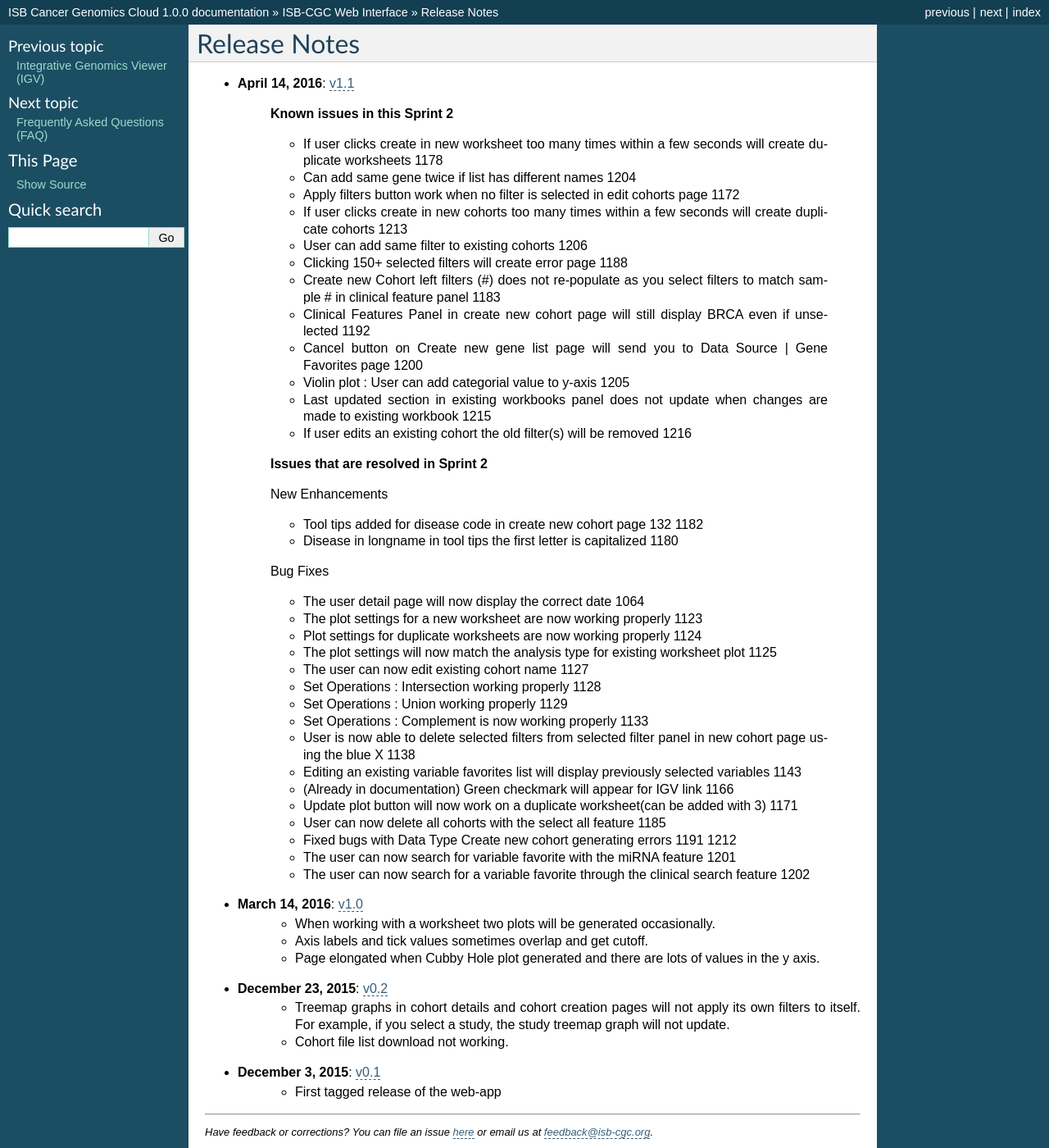
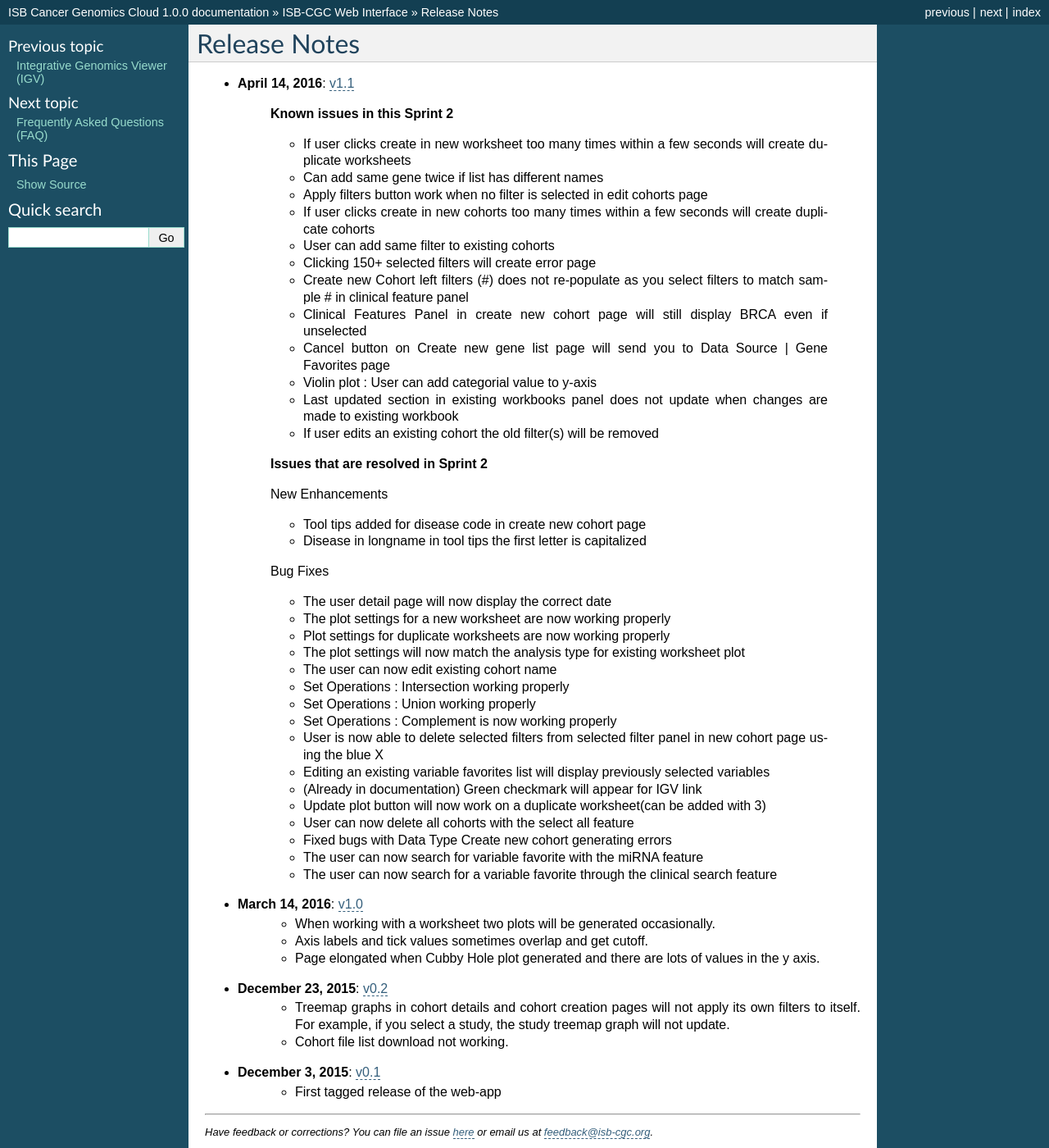
Before and after one commit to isb-cgc/readthedocs, a Sphinx documentation site: the page built from docs/source/sections/webapp/releases.rst, in a window 1280 px wide and 1400 px high. Shown: the whole window at 82% size. Built offline with Sphinx 7.4.7, drawn with Linux system fonts in a browser that asks for light colours.

Commit message:
Update releases.rst

```diff
--- a/docs/source/sections/webapp/releases.rst
+++ b/docs/source/sections/webapp/releases.rst
@@ -6,45 +6,45 @@
 
     **Known issues in this Sprint 2**
 
-    - If user clicks create in new worksheet too many times within a few seconds will create duplicate worksheets 1178
-    - Can add same gene twice if list has different names 1204
-    - Apply filters button work when no filter is selected in edit cohorts page 1172
-    - If user clicks create in new cohorts too many times within a few seconds will create duplicate cohorts 1213
-    - User can add same filter to existing cohorts 1206
-    - Clicking 150+ selected filters will create error page 1188
-    - Create new Cohort left filters (#) does not re-populate as you select filters to match sample # in clinical feature panel 1183
-    - Clinical Features Panel in create new cohort page will still display BRCA even if unselected 1192
-    - Cancel button on Create new gene list page will send you to Data Source | Gene Favorites page 1200
-    - Violin plot : User can add categorial value to y-axis 1205
-    - Last updated section in existing workbooks panel does not update when changes are made to existing workbook 1215
-    - If user edits an existing cohort the old filter(s) will be removed 1216
+    - If user clicks create in new worksheet too many times within a few seconds will create duplicate worksheets
+    - Can add same gene twice if list has different names
+    - Apply filters button work when no filter is selected in edit cohorts page
+    - If user clicks create in new cohorts too many times within a few seconds will create duplicate cohorts
+    - User can add same filter to existing cohorts
+    - Clicking 150+ selected filters will create error page
+    - Create new Cohort left filters (#) does not re-populate as you select filters to match sample # in clinical feature panel
+    - Clinical Features Panel in create new cohort page will still display BRCA even if unselected
+    - Cancel button on Create new gene list page will send you to Data Source | Gene Favorites page
+    - Violin plot : User can add categorial value to y-axis
+    - Last updated section in existing workbooks panel does not update when changes are made to existing workbook
+    - If user edits an existing cohort the old filter(s) will be removed
 
 
     **Issues that are resolved in Sprint 2**
 
     New Enhancements
 
-    - Tool tips added for disease code in create new cohort page 132 1182
-    - Disease in longname in tool tips the first letter is capitalized 1180
+    - Tool tips added for disease code in create new cohort page
+    - Disease in longname in tool tips the first letter is capitalized
 
     Bug Fixes
 
-    - The user detail page will now display the correct date 1064
-    - The plot settings for a new worksheet are now working properly 1123
-    - Plot settings for duplicate worksheets are now working properly 1124
-    - The plot settings will now match the analysis type for  existing worksheet plot 1125
-    - The user can now edit existing cohort name 1127
-    - Set Operations : Intersection working properly 1128
-    - Set Operations : Union working properly 1129
-    - Set Operations : Complement is now working properly 1133
-    - User is now able to delete selected filters from selected filter panel in new cohort page using the blue X 1138
-    - Editing an existing variable favorites list will display previously selected variables 1143
-    - (Already in documentation) Green checkmark will appear for IGV link 1166
-    - Update plot button will now work on a duplicate worksheet(can be added with 3) 1171
-    - User can now delete all cohorts with the select all feature 1185
-    - Fixed bugs with Data Type Create new cohort generating errors 1191 1212
-    - The user can now search for variable favorite with the miRNA feature 1201
-    - The user can now search for a variable favorite through the clinical search feature 1202
+    - The user detail page will now display the correct date
+    - The plot settings for a new worksheet are now working properly
+    - Plot settings for duplicate worksheets are now working properly
+    - The plot settings will now match the analysis type for  existing worksheet plot
+    - The user can now edit existing cohort name
+    - Set Operations : Intersection working properly
+    - Set Operations : Union working properly
+    - Set Operations : Complement is now working properly
+    - User is now able to delete selected filters from selected filter panel in new cohort page using the blue X
+    - Editing an existing variable favorites list will display previously selected variables
+    - (Already in documentation) Green checkmark will appear for IGV link
+    - Update plot button will now work on a duplicate worksheet(can be added with 3)
+    - User can now delete all cohorts with the select all feature
+    - Fixed bugs with Data Type Create new cohort generating errors
+    - The user can now search for variable favorite with the miRNA feature
+    - The user can now search for a variable favorite through the clinical search feature
 
 *  **March 14, 2016**: `v1.0 <https://github.com/isb-cgc/ISB-CGC-Webapp/releases/tag/2.0>`_
     - When working with a worksheet two plots will be generated occasionally.
```
